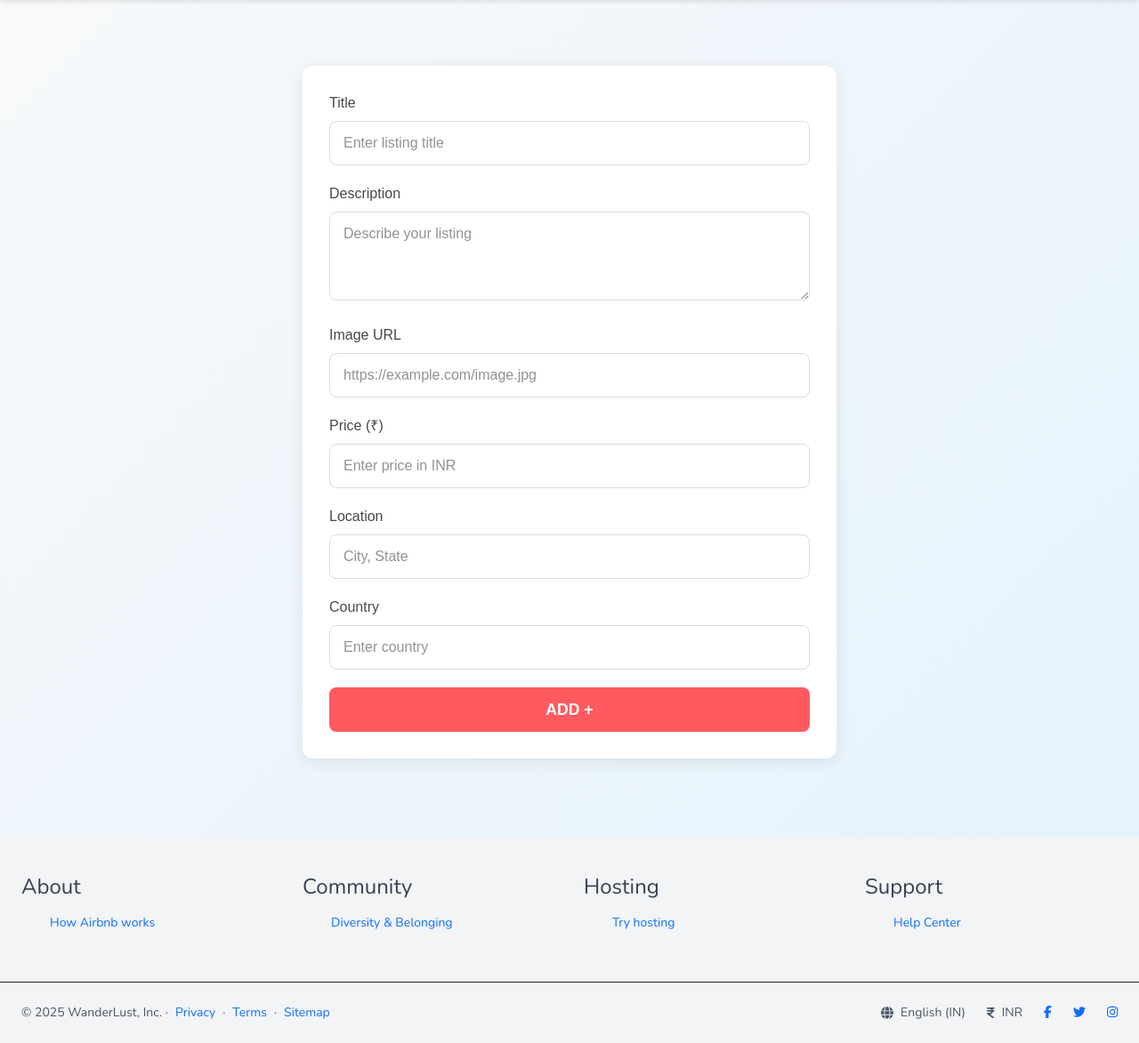
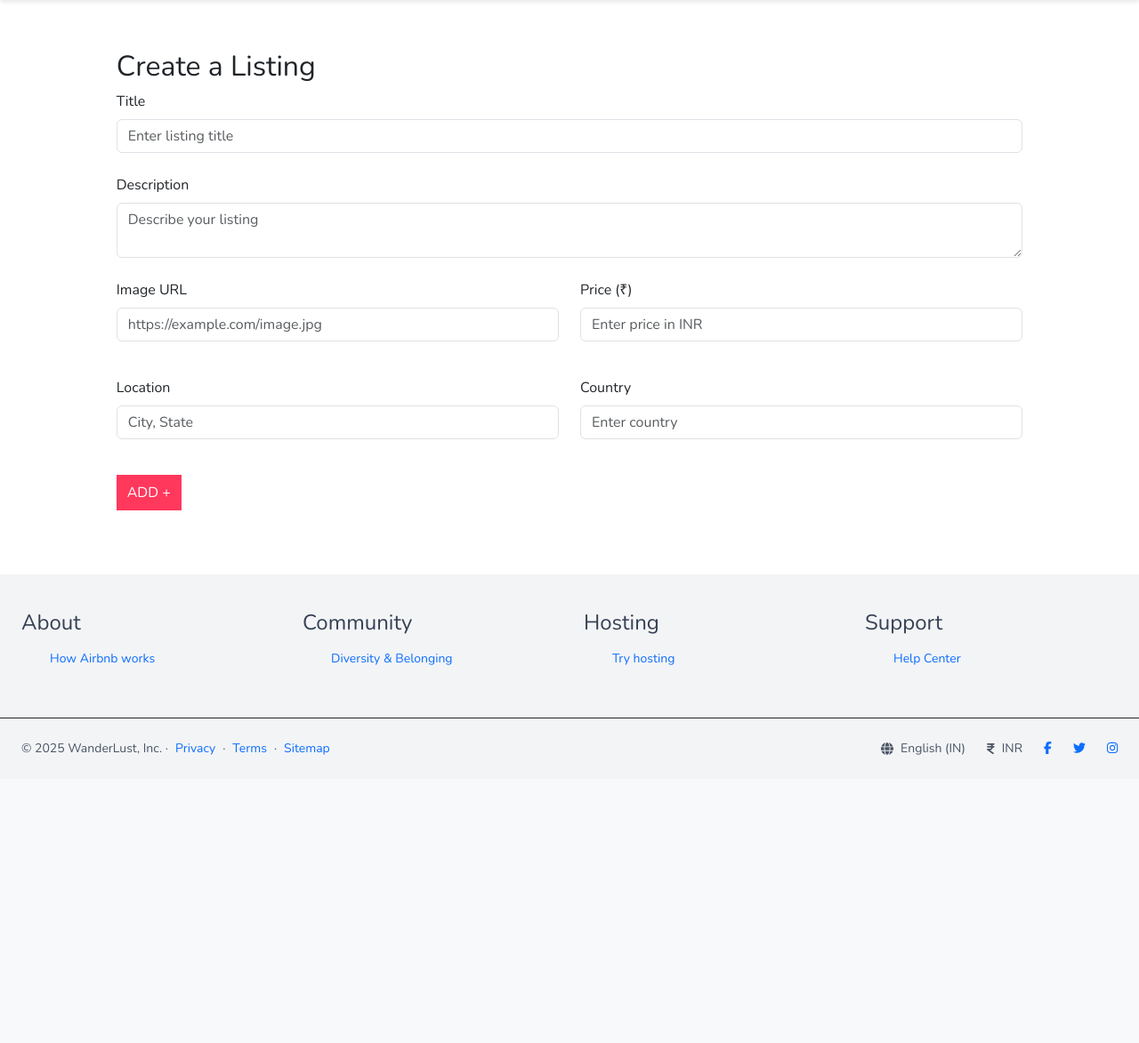
Before and after one commit to Amardeep-K/Air-bnb-Clone, a Node server app: page /create in a window 1280 px wide. Shown: the part 80-1253 px from the top of the page at 89% size. After the commit the page ends 929 px from the top, so only its background shows below. Run offline with Node 20, Linux system fonts and the light colour scheme; some libraries are stand-ins or nearby versions.

Commit message:
updated-10/22/2025

```diff
--- a/server/app.js
+++ b/server/app.js
@@ -7,7 +7,8 @@ import {listingRouter} from "./routes/listing.route.js";
 import methodOverride from "method-override";
 import ejsmate from "ejs-mate";
 import { ExpressError } from "./utils/ExpressError.js";
-import { wrapAsync } from "./utils/wrapAsync.js";
+
+import { reviewRouter } from "./routes/reviews.route.js";
 
 const app = express();
 const PORT = 3000;
@@ -27,7 +28,8 @@ app.set("views", path.join(__dirname, "views"));
 app.use(express.static(path.join(__dirname, "public")));
 // Routes
 app.use("/",listingRouter);
-console.log("http://localhost:3000/listings");
+app.use("/:listingId/reviews", reviewRouter);
+console.log("http://localhost:3000/");
 
 app.all(/.*/, (req, res, next) => {
   next(new ExpressError("Page Not Found", 404));
--- a/server/routes/listing.route.js
+++ b/server/routes/listing.route.js
@@ -78,14 +78,3 @@ listingRouter.delete("/:id", async (req, res) => {
 
 
 // Reviews routes
-listingRouter.post("/:id/reviews", validationReviewMiddleware, wrapAsync(async (req, res) => {
-      const { id } = req.params;
-      const listing = await Listing.findById(id);
-      const newReview = new Review(req.body.review);
-      await newReview.save();
-      listing.reviews.push(newReview);
-     await listing.save();
-      console.log("added successfully");
-
-      res.redirect(`/${id}`);
-}));
--- a/server/views/listings/create.ejs
+++ b/server/views/listings/create.ejs
@@ -1,42 +1,60 @@
 <% layout("layouts/boilerplate") %>
-<link rel="stylesheet" href="/css/form.css">
-  <div class="form-container">
 
+<div class="container my-8">
+  <h2 class="text-2xl font-bold mb-6">Create a Listing</h2>
   <form action="/create" method="POST" class="needs-validation" novalidate>
 
-      <label for="title">Title</label>
-      <input type="text" id="title" name="listing[title]" placeholder="Enter listing title" required>
-
-    <div class="invalid-feedback">
-      Invalid Input
+    <!-- Title -->
+    <div class="mb-4">
+      <label for="title" class="form-label">Title</label>
+      <input type="text" id="title" name="listing[title]" placeholder="Enter listing title" required
+        class="form-control">
+      <div class="invalid-feedback">Invalid Input</div>
     </div>
 
-      <label for="description">Description</label>
-      <textarea id="description" name="listing[description]" placeholder="Describe your listing" required></textarea>
-       <div class="invalid-feedback">
-      Invalid Input
+    <!-- Description -->
+    <div class="mb-4">
+      <label for="description" class="form-label">Description</label>
+      <textarea id="description" name="listing[description]" placeholder="Describe your listing" required
+        class="form-control"></textarea>
+      <div class="invalid-feedback">Invalid Input</div>
     </div>
-      <label for="image">Image URL</label>
-      <input type="text" id="image" name="listing[image][url]" placeholder="https://example.com/image.jpg" >
-       <div class="invalid-feedback">
-      Enter Valid Url
+
+    <!-- Image URL + Price Row -->
+    <div class="row mb-4">
+      <div class="col-md-6 mb-3 md:mb-0">
+        <label for="image" class="form-label">Image URL</label>
+        <input type="text" id="image" name="listing[image][url]" placeholder="https://example.com/image.jpg"
+          class="form-control">
+        <div class="invalid-feedback">Enter Valid URL</div>
       </div>
-      <label for="price">Price (₹)</label>
-      <input type="number" id="price" name="listing[price]" placeholder="Enter price in INR" required>
-       <div class="invalid-feedback">
-      Enter Valid Price
+      <div class="col-md-6">
+        <label for="price" class="form-label">Price (₹)</label>
+        <input type="number" id="price" name="listing[price]" placeholder="Enter price in INR" required
+          class="form-control">
+        <div class="invalid-feedback">Enter Valid Price</div>
       </div>
-      <label for="location">Location</label>
-      <input type="text" id="location" name="listing[location]" placeholder="City, State" required>
-       <div class="invalid-feedback">
-      Enter Valid Location
     </div>
-      <label for="country">Country</label>
-      <input type="text" id="country" name="listing[country]" placeholder="Enter country" required>
-       <div class="invalid-feedback">
-      Enter Valid Country
+
+    <!-- Location + Country Row -->
+    <div class="row mb-4">
+      <div class="col-md-6 mb-3 md:mb-0">
+        <label for="location" class="form-label">Location</label>
+        <input type="text" id="location" name="listing[location]" placeholder="City, State" required
+          class="form-control">
+        <div class="invalid-feedback">Enter Valid Location</div>
       </div>
-      <button type="submit">ADD +</button>
+      <div class="col-md-6">
+        <label for="country" class="form-label">Country</label>
+        <input type="text" id="country" name="listing[country]" placeholder="Enter country" required
+          class="form-control">
+        <div class="invalid-feedback">Enter Valid Country</div>
+      </div>
+    </div>
+
+    <!-- Submit Button -->
+    <button type="submit" style="background-color: #ff385c; border: none; border-radius: 0%;" class="btn btn-primary px-6 py-2">ADD +</button>
   </form>
 </div>
+
 <script src="/js/script.js"></script>
--- a/server/views/listings/show.ejs
+++ b/server/views/listings/show.ejs
@@ -63,7 +63,7 @@
         <button  class="bg-[#ff385c]  px-3 py-2 text-white" type="submit">Edit </button>
     </form>
     <form action="/<%= listing._id %>?_method=DELETE" method="POST">
-        <button class="bg-[#ff385c] rounded-lg px-3 py-2 text-white" type="submit">Delete</button>
+        <button class="bg-black rounded-lg px-3 py-2 text-white" type="submit">Delete</button>
     </form>
 </div>
   <!-- Reviews and actions -->
@@ -108,6 +108,7 @@
         class="inline-flex mt-4 items-center gap-2 bg-[#ff385c] text-white px-4 py-2 rounded-md hover:bg-blue-700 transition">
         <i class="bi bi-send-fill"></i> Post Review
       </button>
+
     </div>
 
   </form>
@@ -132,6 +133,9 @@
         <p class="card-text"><%= review.comment %></p>
 
       <p class="text-sm text-gray-500"><%= review.createdAt.toDateString() %> </p>
+       <form action="/<%= listing._id %>/reviews/<%= review._id %>?_method=DELETE" method="POST">
+        <button class="bg-black rounded-lg px-3 py-2 text-white" type="submit">Delete Review</button>
+      </form>
 
 
       </div>
```
Also changed, not shown: server/models/listing.model.js (+8 -0 lines), server/routes/reviews.route.js (added, +26 -0 lines), server/views/listings/edit.ejs (+52 -33 lines), server/public/css/form.css (line endings or trailing spaces). Lines whose indentation alone changed are shown as unchanged.
